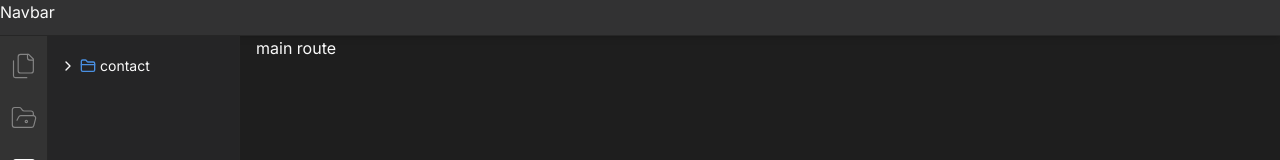
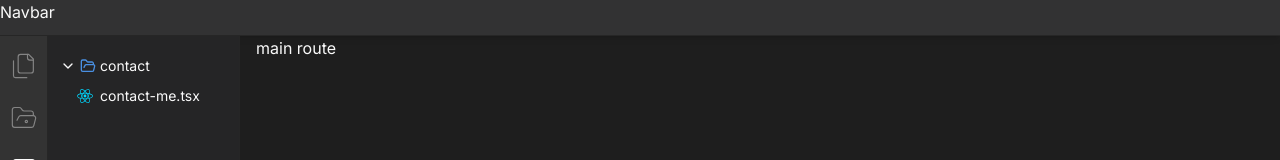
Before and after one commit to aziz-codes/azizcodes, a Next.js app: page / in a window 1280 px wide. Both pictures are taken after a click on the icon 23 px from the left and 170 px from the top of the page. Shown: the top 160 px of the page. Built offline with nearby package versions, Linux system fonts and the light colour scheme.

Commit message:
contact me form

```diff
--- a/layouts/contact.tsx
+++ b/layouts/contact.tsx
@@ -12,7 +12,7 @@ import {
 } from "lucide-react";
 const Contact = () => {
   const pathName = usePathname();
-  const [folderOpen, setFolderOpen] = useState(false);
+  const [folderOpen, setFolderOpen] = useState(true);
   const variants = {
     open: {
       opacity: 1,
```
